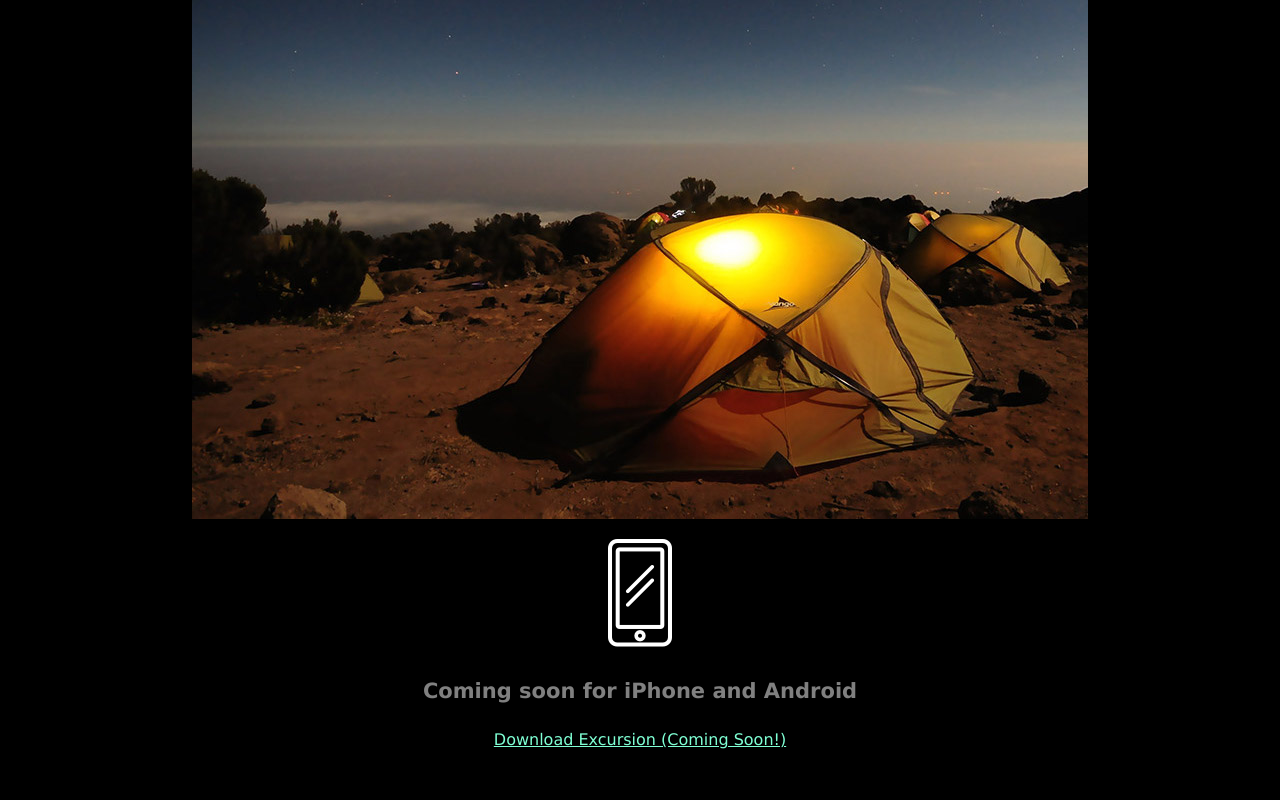
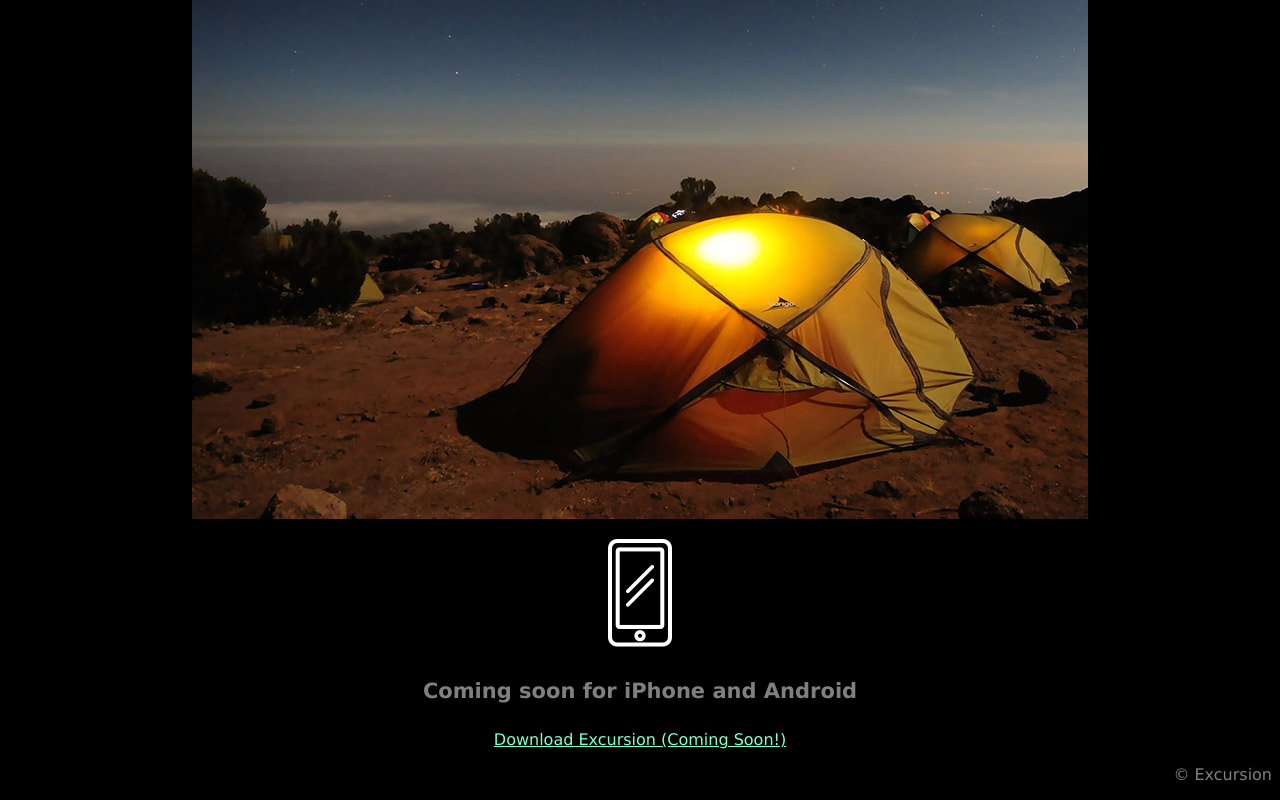
Before and after one commit to pagni93/excursion, a plain HTML site: page index.html in a window 1280 px wide. Shown: the part 493-1293 px from the top of the page. Before the commit the page ends 1258 px from the top, so only its background shows below. Drawn offline with Linux system fonts and the light colour scheme.

Commit message:
final push

```diff
--- a/index.html
+++ b/index.html
@@ -22,5 +22,8 @@
         <p><img src="resources/images/phone.png"></p>
         <h4 class ="header--sub-header">Coming soon for iPhone and Android</h4>
         <p><a class="link--cta" href="x">Download Excursion (Coming Soon!)</a></p>
+        <p class="copyright">© Excursion</p>
+
+
     </body>
 </html>
--- a/resources/css/style.css
+++ b/resources/css/style.css
@@ -21,7 +21,6 @@ body {
 .header--sub-header {
     font-size: 21px;
     color: gray;
-
 }
 
 /* LINKS */
@@ -30,3 +29,10 @@ body {
     font-size: 16px;
     color: aquamarine;
 }
+
+/* FOOTER */
+
+.copyright {
+    color: gray;
+    text-align: right;
+}
```
